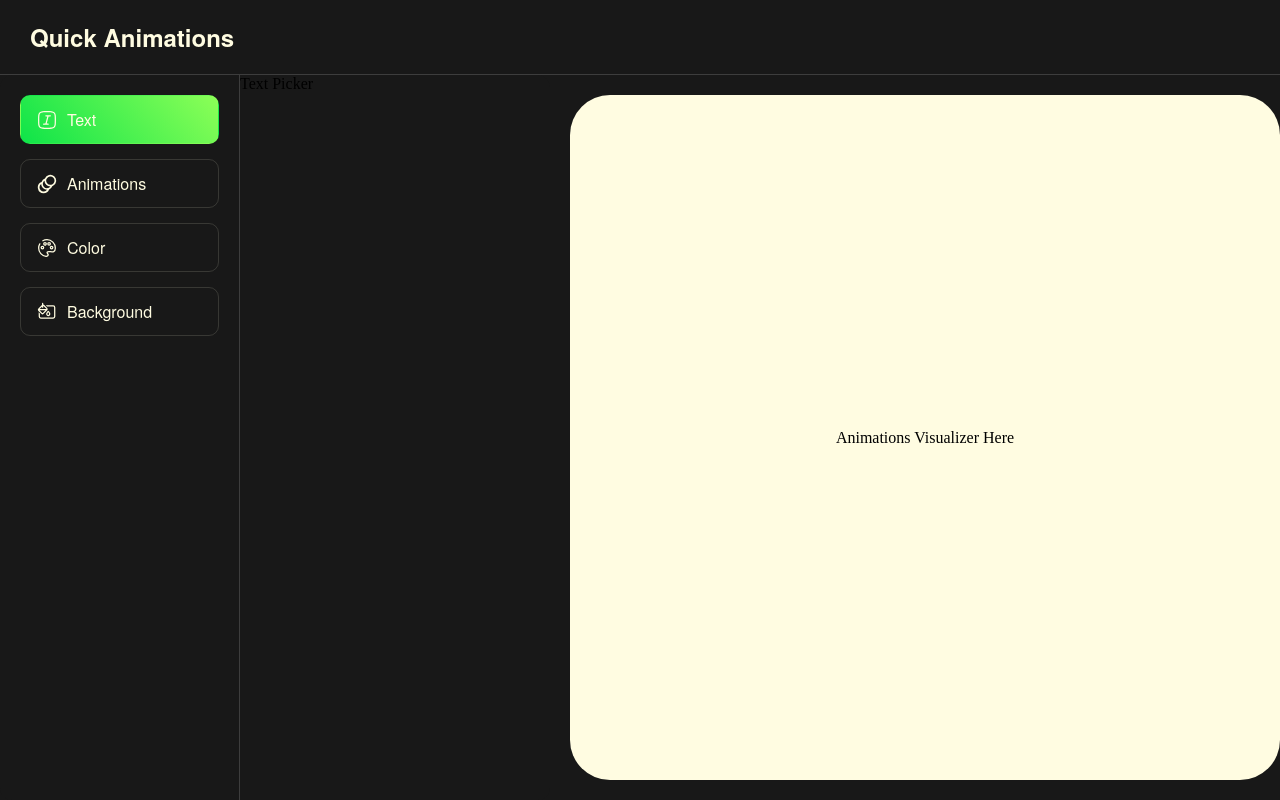
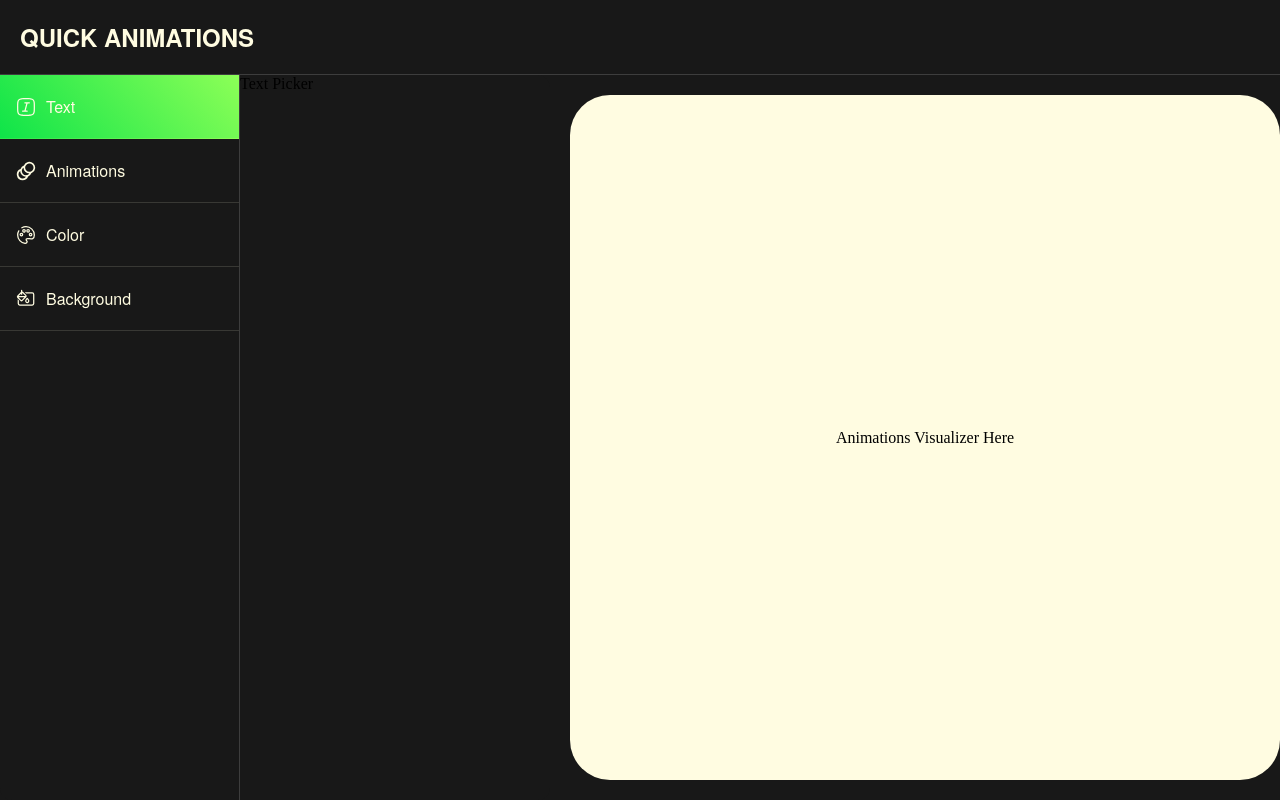
Before and after one commit to matiasecharri/bloop, a Next.js app: page / in a window 1280 px wide. Built offline with nearby package versions, Linux system fonts and the light colour scheme.

Commit message:
chore: minimal changes

```diff
--- a/src/app/features/animation-dashboard/sidebar/Sidebar.module.css
+++ b/src/app/features/animation-dashboard/sidebar/Sidebar.module.css
@@ -14,8 +14,6 @@
   flex-direction: column;
   justify-content: flex-start;
   align-items: center;
-  gap: 15px;
-  padding: 20px 20px;
   border-right: 1px solid #8080805c;
 }
 
@@ -28,10 +26,9 @@
   justify-content: flex-start;
   align-items: center;
   gap: 10px;
-  border-radius: 10px;
-  padding: 12px 16px;
+  padding: 20px 16px;
   font-family: "Helveticaneue";
-  border: 1px solid #fffce023;
+  border-bottom: 1px solid #fffce023;
 }
 
 .btn:hover {
@@ -51,7 +48,7 @@
     rgb(140, 255, 87) 100%
   );
   color: #fffce1;
-  border: 1px solid #fffce000;
+  border-bottom: 1px solid #fffce000;
 }
 
 .btnActive:hover {
@@ -61,7 +58,7 @@
     rgb(140, 255, 87) 100%
   );
   color: #fffce1;
-  border: 1px solid #fffce000;
+  border-bottom: 1px solid #fffce000;
 }
 
 .currentPicker {
--- a/src/shared/components/organisms/header/Header.module.css
+++ b/src/shared/components/organisms/header/Header.module.css
@@ -3,7 +3,7 @@
   display: flex;
   justify-content: flex-start;
   align-items: center;
-  padding: 20px 30px;
+  padding: 20px 20px;
   background-color: #181818;
   border-bottom: 1px solid #8080805c;
 }
@@ -11,5 +11,6 @@
 .header h1 {
   font-size: 1.5rem;
   color: #fffce1;
+  text-transform: uppercase;
   font-family: "Helveticaneue";
 }
```
Also changed, not shown: src/app/not-found.tsx (+3 -5 lines).
